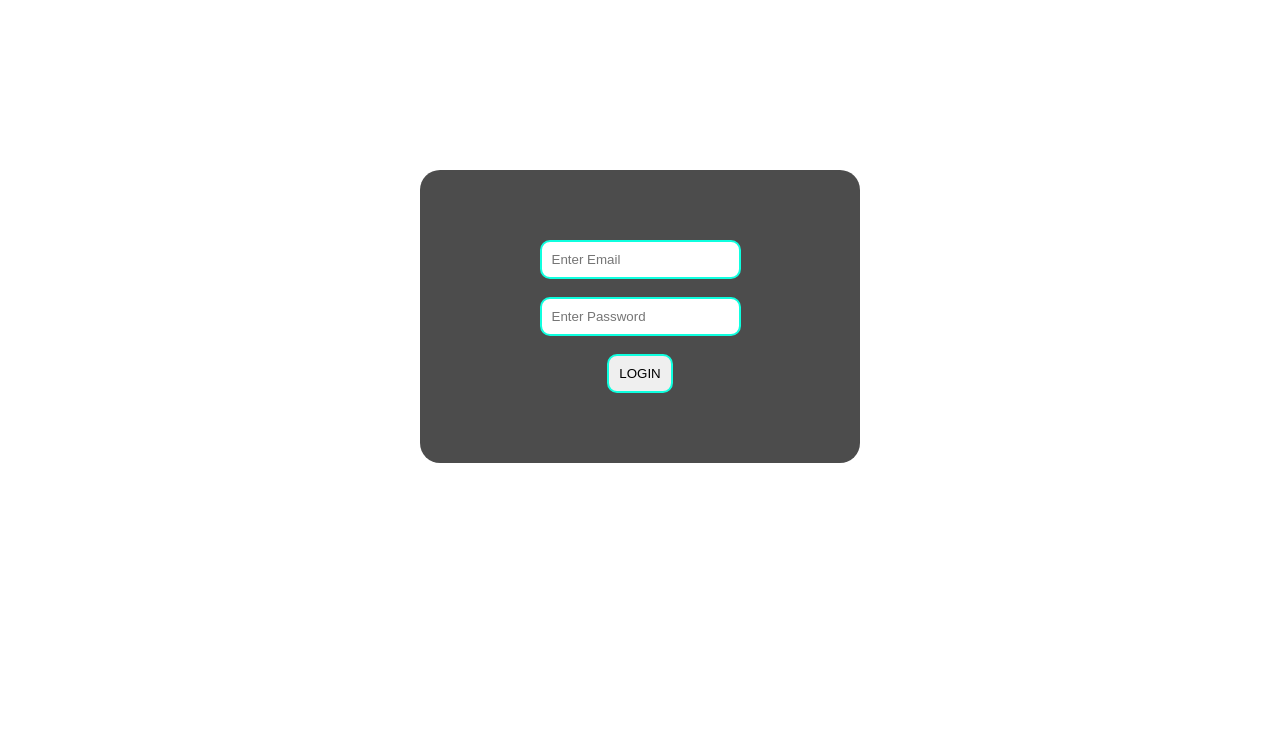
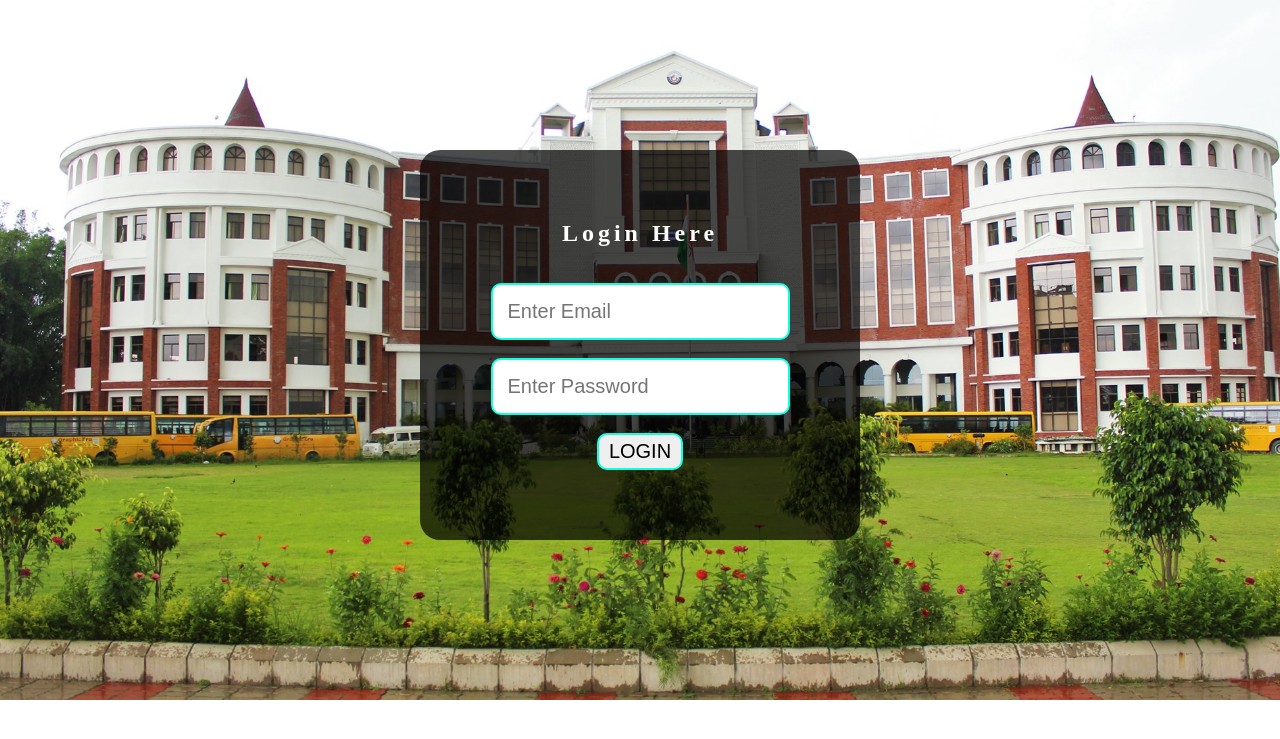
Before and after one commit to naoman-17/login-page, a PHP site: page / in a window 1280 px wide. Shown: the top 739 px of the page. Run offline with PHP 8.4, Linux system fonts and the light colour scheme.

Commit message:
Add files via upload

```diff
--- a/css/index.css
+++ b/css/index.css
@@ -3,17 +3,34 @@
     margin: 0;
     scroll-behavior: smooth;
 }
+body{
+    background: url("../images/gehubg.jpg") no-repeat center;
+    background-size: cover;
+    height: 550px;
+}
 .login{
     margin: 0 auto;
     text-align: center;
     width: 300px;
-    margin-top: 170px;
     background-color: rgba(0, 0, 0, 0.7);
     padding: 70px;
+    margin-top: 150px;
     border-radius: 20px;
 }
 input{
-    padding: 10px;
+    padding: 15px;
     border-radius: 10px;
     border: 2px solid rgb(15, 255, 223);
+    font-size: 20px;
 }
+h2{
+    color: white;
+    letter-spacing: 4px;
+}
+.submit{
+    padding-left: 10px;
+    padding-right: 10px;
+    padding-top: 5px;
+    padding-bottom: 5px;
+    font-size: 20px;
+}
--- a/index.html
+++ b/index.html
@@ -1,5 +1,6 @@
 <!DOCTYPE html>
 <html lang="en">
+
 <head>
     <meta charset="UTF-8">
     <meta http-equiv="X-UA-Compatible" content="IE=edge">
@@ -7,13 +8,18 @@
     <title>Login</title>
     <link rel="stylesheet" href="css/index.css">
 </head>
+
 <body>
+    <div class="bg">
         <form action="php/index.php" class="login">
+            <h2>Login Here</h2><br><br>
             <input type="text" placeholder="Enter Email" name="email" required>
             <br><br>
             <input type="password" placeholder="Enter Password" name="pass" required>
             <br><br>
-        <input type="submit" value="LOGIN">
+            <input type="submit" value="LOGIN" class="submit">
         </form>
+    </div>
 </body>
+
 </html>
--- a/php/connection.php
+++ b/php/connection.php
@@ -1,8 +1,8 @@
 <?php
     $servername ="localhost";
-    $username   ="root"
-    $password   =""
-    $dbname     ="login"
+    $username   ="root";
+    $password   ="";
+    $dbname     ="login";
 
     $conn=mysqli_connect($servername,$username,$password,$dbname);
 ?>
```
Also changed, not shown: css/welcome.css (added, +20 -0 lines), php/index.php (+18 -1 lines), welcome.html (added, +15 -0 lines). Lines whose indentation alone changed are shown as unchanged.
